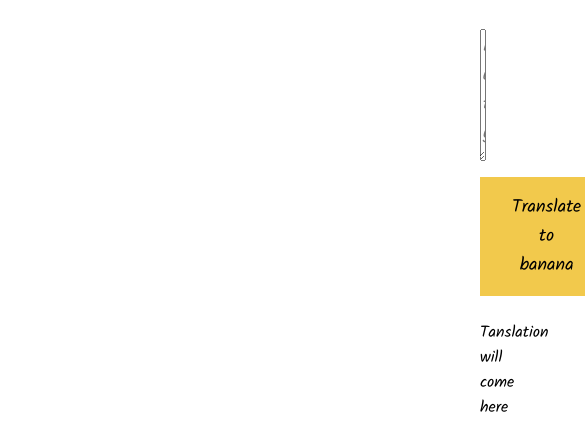
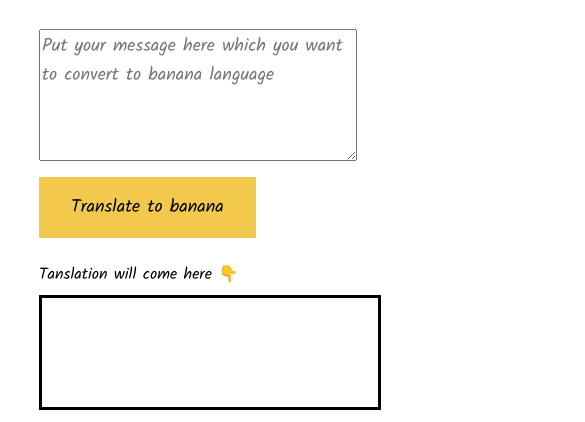
Before and after one commit to shivomsingh/Minion-Translator, a plain HTML site: page index.html in a window 390 px wide. Shown: the part 123-545 px from the top of the page, 585 px wide, since content can reach past the window. Drawn offline with Linux system fonts and the light colour scheme.

Commit message:
updated section width for responsiveness

```diff
--- a/styles.css
+++ b/styles.css
@@ -17,9 +17,12 @@ body{
     font-size: large;
 }
 
-.section{
-    margin: 0rem 30rem;
-
+/* //setting section width to make it responsive */
+section{
+    width: 80%;
+    max-width: 600px;
+    margin: auto;
+    /* padding: 45px 0rem;     */
 }
 
 textarea{
```
